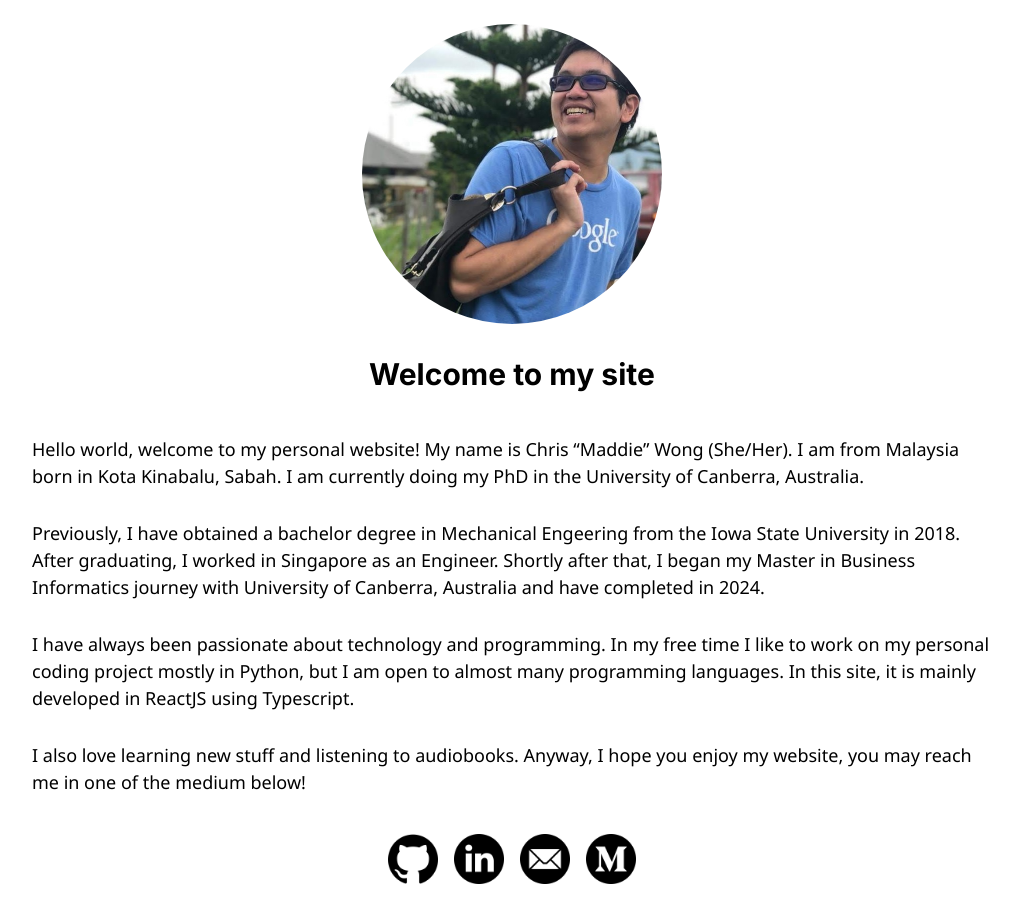
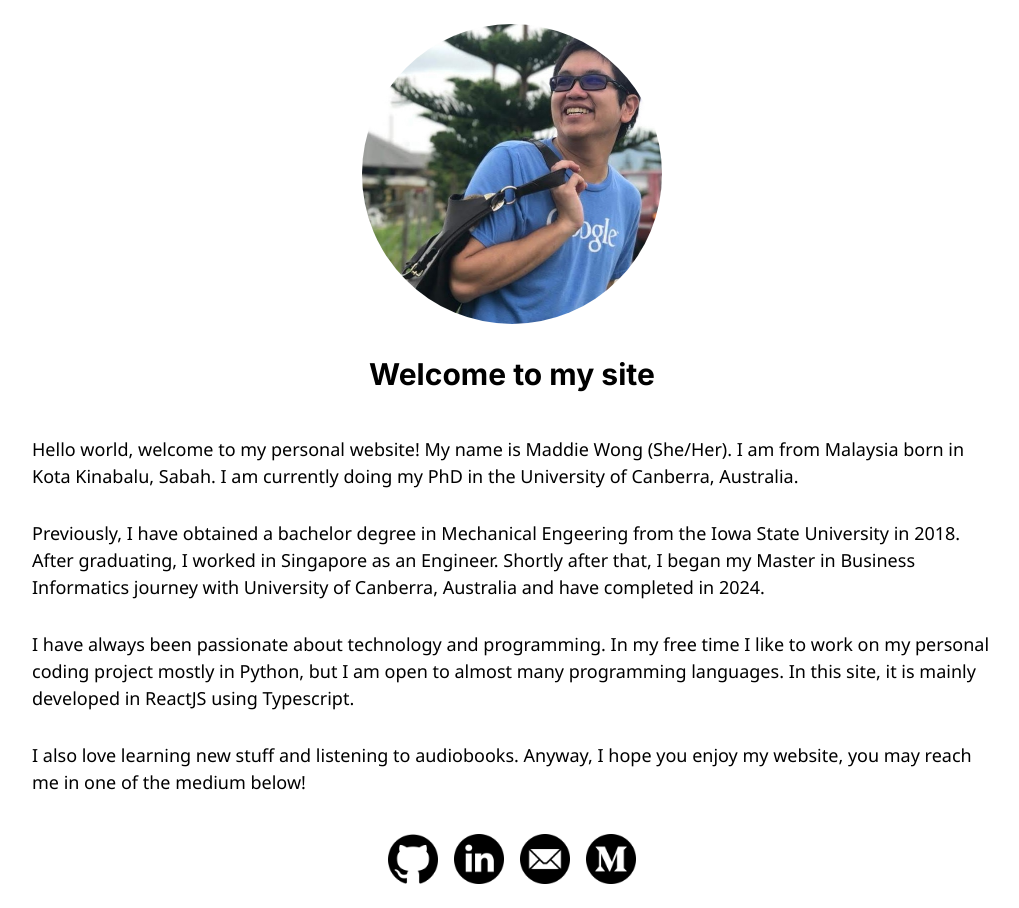
Before and after one commit to maddiew95/xopherw-nextjs, a Next.js app: page / in a window 1280 px wide. Shown: the whole page, without its empty margins (128-1147 px from the left). Built offline with nearby package versions, Linux system fonts and the light colour scheme.

Commit message:
Update name in personal website introduction

```diff
--- a/src/app/page.tsx
+++ b/src/app/page.tsx
@@ -18,7 +18,7 @@ export default function Home() {
 
       <div className="preWrap w-[1000px]">
         <p>
-          Hello world, welcome to my personal website! My name is Chris &ldquo;Maddie&rdquo; Wong (She/Her). I am from Malaysia born in Kota Kinabalu, Sabah.
+          Hello world, welcome to my personal website! My name is Maddie Wong (She/Her). I am from Malaysia born in Kota Kinabalu, Sabah.
           I am currently doing my PhD in the University of Canberra, Australia.
         </p>
         <p>
```
